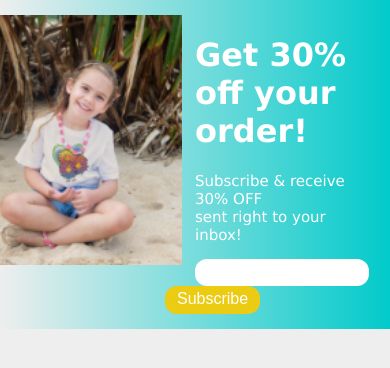
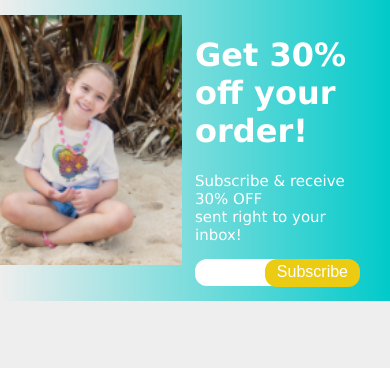
Before and after one commit to cmetcalf8/del-sol-product-page, a plain HTML site: page index.html in a window 390 px wide. Drawn offline with Linux system fonts and the light colour scheme.

Commit message:
added media query for phone size

```diff
--- a/assets/style.css
+++ b/assets/style.css
@@ -18,12 +18,14 @@ html, body {
 .left-column {
     width: 50%;
     position: relative;
+    float: left;
 }
 
 .right-column {
     color: white;
     justify-content: right;
     align-items: right;
+    float: right;
 }
 
 .right-column p {
@@ -63,3 +65,12 @@ html, body {
     position: relative;
     width: 150px;
 }
+
+@media only screen and (max-width: 522px) {
+    .subscribe-button {
+        position: fixed;
+    }
+    .email input {
+        width: 70%;
+    }
+}
```
